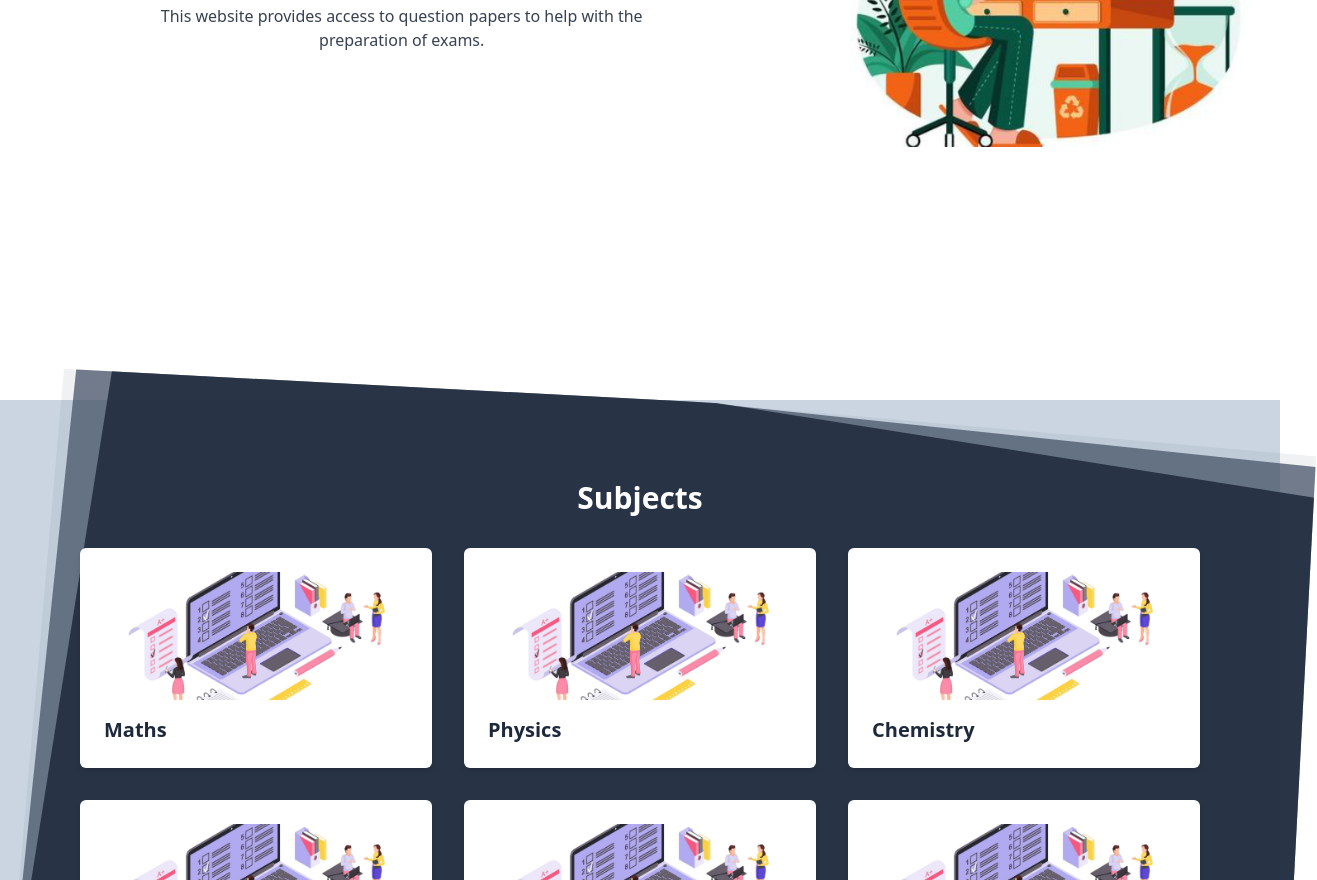
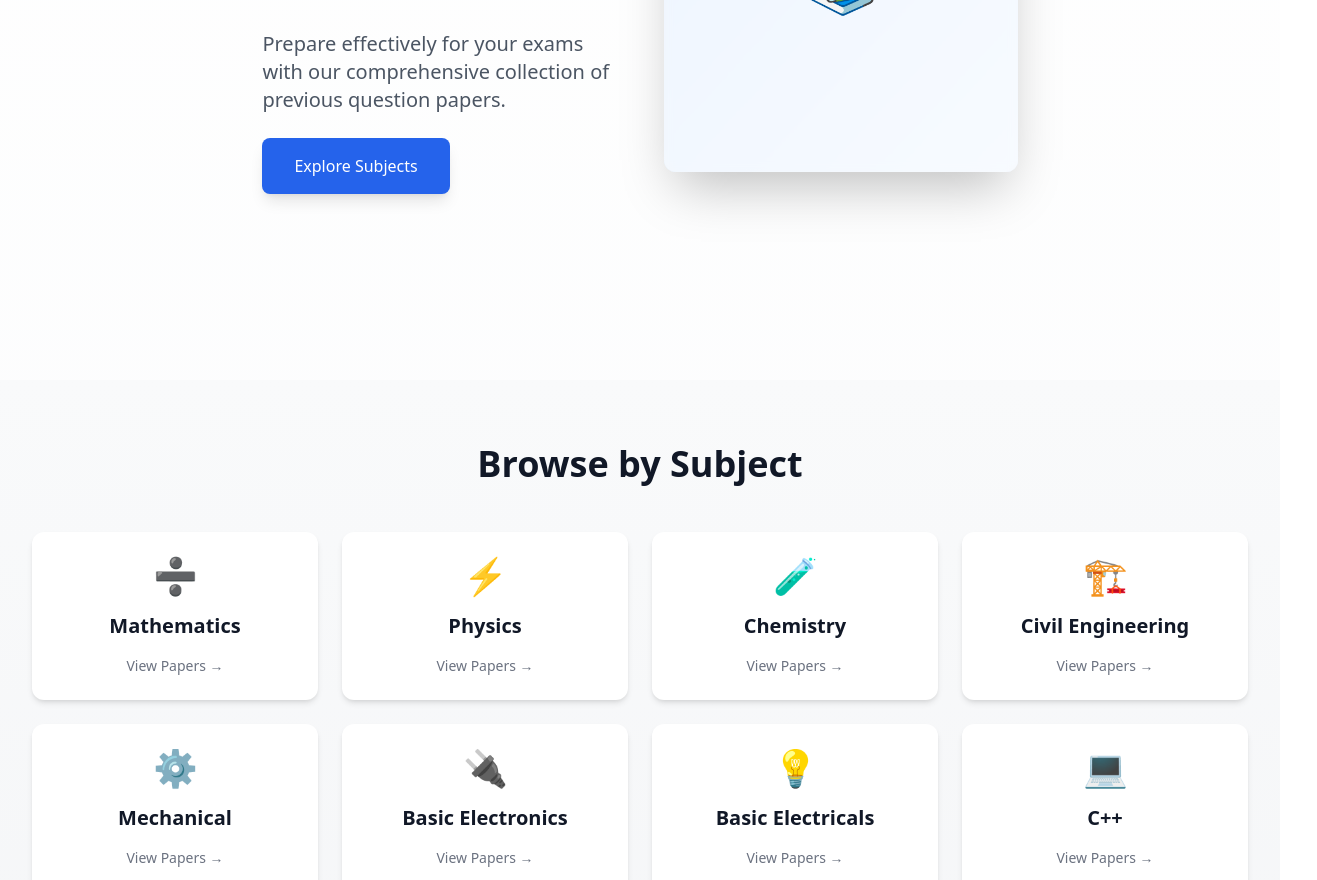
Before and after one commit to nrashmi06/easyaccess2.0, a React (Create React App) app in the folder app/: page / in a window 1280 px wide. Shown: the part 420-1300 px from the top of the page, 1317 px wide, since content can reach past the window. Built offline with nearby package versions, Linux system fonts and the light colour scheme.

Commit message:
Update main.jsx
style : changes in styling

```diff
--- a/app/src/pages/main.jsx
+++ b/app/src/pages/main.jsx
@@ -1,288 +1,120 @@
 import React, { useState, useEffect, useRef } from 'react';
+import { Link } from 'react-router-dom';
 import Navbar from '../../src/components/navbar/Navbar.jsx';
-import img2 from '../images/img2.png'; // Import the image
-import img1 from '../images/img1.png'; // Import the image
-import './mainpage.css'; // Import the CSS file for animations
 import Footer from '../../src/components/footer/contact.jsx';
-import { Link } from 'react-router-dom';
 
 const MainPage = () => {
-  const sectionClassNames = ['section1', 'section2', 'section3'];
   const [loadedImage, setLoadedImage] = useState(null);
-  const [isVisible, setIsVisible] = useState(false);
-  const [isInView, setIsInView] = useState(false);
-  const [slideIn, setSlideIn] = useState(false);
-  const section1Ref = useRef(null);
-  const section2Ref = useRef(null);
+  const [activeSection, setActiveSection] = useState('hero');
+  const heroRef = useRef(null);
+  const subjectsRef = useRef(null);
+
+  const subjects = [
+    { path: '/maths', name: 'Mathematics', icon: '➗' },
+    { path: '/physics', name: 'Physics', icon: '⚡' },
+    { path: '/chem', name: 'Chemistry', icon: '🧪' },
+    { path: '/civil', name: 'Civil Engineering', icon: '🏗️' },
+    { path: '/mech', name: 'Mechanical', icon: '⚙️' },
+    { path: '/be', name: 'Basic Electronics', icon: '🔌' },
+    { path: '/bee', name: 'Basic Electricals', icon: '💡' },
+    { path: '/cpp', name: 'C++', icon: '💻' },
+    { path: '/ld', name: 'Logic Design', icon: '🔧' },
+    { path: '/coi', name: 'COI', icon: '📚' },
+    { path: '/eng', name: 'Technical English', icon: '📝' },
+    { path: '/bio', name: 'Biology', icon: '🧬' },
+    { path: '/python', name: 'Python', icon: '🐍' },
+    { path: '/evs', name: 'EVS', icon: '🌍' }
+  ];
 
   useEffect(() => {
-    setTimeout(() => setSlideIn(true), 100);
+    const observer = new IntersectionObserver(
+      (entries) => {
+        entries.forEach((entry) => {
+          if (entry.isIntersecting) {
+            setActiveSection(entry.target.id);
+          }
+        });
+      },
+      { threshold: 0.5 }
+    );
 
-    return () => {
-      URL.revokeObjectURL(loadedImage);
-    };
-  }, [loadedImage]);
+    [heroRef, subjectsRef].forEach((ref) => {
+      if (ref.current) observer.observe(ref.current);
+    });
 
-  useEffect(() => {
-
-    const fetchImage = async () => {
-      try {
-        const response = await fetch(img2);
-        const blob = await response.blob();
-        setLoadedImage(URL.createObjectURL(blob));
-      } catch (error) {
-        console.error('Error fetching image:', error);
-      }
-    };
-
-    fetchImage();
+    return () => observer.disconnect();
   }, []);
 
-  useEffect(() => {
-    const observer1 = new IntersectionObserver(
-      ([entry]) => {
-        if (entry.isIntersecting) {
-          setIsVisible(true);
-          setSlideIn(false);
-          setTimeout(() => setSlideIn(true), 100);
-        } else {
-          setIsVisible(false);
-        }
-      },
-      { threshold: 0.1 }
-    );
+  return (
+    <div className="min-h-screen bg-gradient-to-b from-white to-gray-50">
+      <Navbar />
 
-    if (section1Ref.current) {
-      observer1.observe(section1Ref.current);
-    }
-
-    return () => {
-      if (section1Ref.current) {
-        observer1.unobserve(section1Ref.current);
-      }
-    };
-  }, [section1Ref]);
-
-  useEffect(() => {
-    const observer2 = new IntersectionObserver(
-      ([entry]) => {
-        setIsInView(entry.isIntersecting);
-      },
-      { threshold: 0.1 }
-    );
-
-    if (section2Ref.current) {
-      observer2.observe(section2Ref.current);
-    }
-
-    return () => {
-      if (section2Ref.current) {
-        observer2.unobserve(section2Ref.current);
-      }
-    };
-  }, [section2Ref]);
-
-  return (
-    <div className='non mb-0 pb-0'>
-      <Navbar sectionClassNames={sectionClassNames} />
-      <div className="page flex flex-col min-h-screen mb-0">
+      {/* Hero Section */}
       <section
-          ref={section1Ref}
-          className="section1 h-screen bg-white flex items-center justify-center"
+        id="hero"
+        ref={heroRef}
+        className="min-h-screen flex items-center justify-center px-4 sm:px-6 lg:px-8"
       >
-          <div className="text-center p-32">
-            <h1 className="text-black text-4xl font-bold mb-4">
-              Gain easy access to question papers
+        <div className="max-w-7xl mx-auto py-12 flex flex-col lg:flex-row items-center gap-12">
+          <div className="flex-1 text-center lg:text-left space-y-6">
+            <h1 className="text-4xl md:text-5xl lg:text-6xl font-bold text-gray-900 animate-fade-in">
+              Access Question Papers
+              <span className="block text-blue-600">With Ease</span>
             </h1>
-            <p className="text-gray-700">
-              This website provides access to question papers to help with the
-              preparation of exams.
+            <p className="text-xl text-gray-600 max-w-2xl mx-auto lg:mx-0">
+              Prepare effectively for your exams with our comprehensive collection of previous question papers.
             </p>
+            <a
+              href="#subjects"
+              className="inline-block px-8 py-4 bg-blue-600 text-white rounded-lg shadow-lg hover:bg-blue-700 transition-all transform hover:scale-105"
+            >
+              Explore Subjects
+            </a>
           </div>
-          <div
-            className={`h-screen bg-opacity-75 flex items-center justify-center m-4 image-container ${
-              isVisible ? 'visible' : ''
-            }`}
-          >
-            {loadedImage && (
-              <img
-                src={loadedImage}
-                alt="Image"
-                className="max-h-full max-w-full"
-              />
-            )}
-          </div>
-        </section>
-        <section
-          ref={section2Ref}
-          className={`section2 bg-slate-300 relative min-h-screen my-5 transition-opacity duration-1000 ${
-            isInView ? 'opacity-100' : 'opacity-0'
-          }`}
-        >
-          <div className="relative z-10 p-20 mr-0">
-            <div className="text-center mb-8">
-              <h2 className="text-white text-3xl font-bold">Subjects</h2>
-            </div>
-            <div className="grid grid-cols-1 md:grid-cols-2 lg:grid-cols-3 gap-8">
-            <Link to="./maths" className="subject-link">
-                <div className="subject-card bg-white p-4 rounded shadow">
-                <img
-                  src={img1}
-                  alt="Subject Image"
-                  className="mb-4 w-full h-32 object-cover rounded"
-                />
-                  <h3 className="text-xl font-bold">Maths</h3>
-                </div>
-              </Link>
-              <Link to="/physics" className="subject-link">
-                <div className="subject-card bg-white p-4 rounded shadow">
-                <img
-                  src={img1}
-                  alt="Subject Image"
-                  className="mb-4 w-full h-32 object-cover rounded"
-                />
-                  <h3 className="text-xl font-bold">Physics</h3>
-                </div>
-              </Link>
-              <Link to="/chem" className="subject-link">
-                <div className="subject-card bg-white p-4 rounded shadow">
-                <img
-                  src={img1}
-                  alt="Subject Image"
-                  className="mb-4 w-full h-32 object-cover rounded"
-                />
-                  <h3 className="text-xl font-bold">Chemistry</h3>
-                </div>
-              </Link>
-              <Link to="/civil" className="subject-link">
-                <div className="subject-card bg-white p-4 rounded shadow">
-                <img
-                  src={img1}
-                  alt="Subject Image"
-                  className="mb-4 w-full h-32 object-cover rounded"
-                />
-                  <h3 className="text-xl font-bold">Civil</h3>
-                </div>
-              </Link>
-              <Link to="/mech" className="subject-link">
-                <div className="subject-card bg-white p-4 rounded shadow">
-                <img
-                  src={img1}
-                  alt="Subject Image"
-                  className="mb-4 w-full h-32 object-cover rounded"
-                />
-                  <h3 className="text-xl font-bold">Mechanical</h3>
-                </div>
-              </Link>
-              <Link to="/be" className="subject-link">
-                <div className="subject-card bg-white p-4 rounded shadow">
-                <img
-                  src={img1}
-                  alt="Subject Image"
-                  className="mb-4 w-full h-32 object-cover rounded"
-                />
-                  <h3 className="text-xl font-bold">Basic Electronics</h3>
-                </div>
-              </Link>
-              <Link to="/bee" className="subject-link">
-                <div className="subject-card bg-white p-4 rounded shadow">
-                <img
-                  src={img1}
-                  alt="Subject Image"
-                  className="mb-4 w-full h-32 object-cover rounded"
-                />
-                  <h3 className="text-xl font-bold">Basic Electricals</h3>
-                </div>
-              </Link>
-              <Link to="/cpp" className="subject-link">
-                <div className="subject-card bg-white p-4 rounded shadow">
-                <img
-                  src={img1}
-                  alt="Subject Image"
-                  className="mb-4 w-full h-32 object-cover rounded"
-                />
-                  <h3 className="text-xl font-bold">CPP</h3>
-                </div>
-              </Link>
-              <Link to="/ld" className="subject-link">
-                <div className="subject-card bg-white p-4 rounded shadow">
-                <img
-                  src={img1}
-                  alt="Subject Image"
-                  className="mb-4 w-full h-32 object-cover rounded"
-                />
-                  <h3 className="text-xl font-bold">Logic Design</h3>
-                </div>
-              </Link>
-              <Link to="/coi" className="subject-link">
-                <div className="subject-card bg-white p-4 rounded shadow">
-                <img
-                  src={img1}
-                  alt="Subject Image"
-                  className="mb-4 w-full h-32 object-cover rounded"
-                />
-                  <h3 className="text-xl font-bold">COI</h3>
-                </div>
-              </Link>
-              <Link to="/eng" className="subject-link">
-                <div className="subject-card bg-white p-4 rounded shadow">
-                <img
-                  src={img1}
-                  alt="Subject Image"
-                  className="mb-4 w-full h-32 object-cover rounded"
-                />
-                  <h3 className="text-xl font-bold">Technical English</h3>
-                </div>
-              </Link>
-              <Link to="/bio" className="subject-link">
-                <div className="subject-card bg-white p-4 rounded shadow">
-                <img
-                  src={img1}
-                  alt="Subject Image"
-                  className="mb-4 w-full h-32 object-cover rounded"
-                />
-                  <h3 className="text-xl font-bold">Biology</h3>
-                </div>
-              </Link>
-              <Link to="/python" className="subject-link">
-                <div className="subject-card bg-white p-4 rounded shadow">
-                <img
-                  src={img1}
-                  alt="Subject Image"
-                  className="mb-4 w-full h-32 object-cover rounded"
-                />
-                  <h3 className="text-xl font-bold">Python</h3>
-                </div>
-              </Link>
-              <Link to="/evs" className="subject-link">
-                <div className="subject-card bg-white p-4 rounded shadow">
-                <img
-                  src={img1}
-                  alt="Subject Image"
-                  className="mb-4 w-full h-32 object-cover rounded"
-                />
-                  <h3 className="text-xl font-bold">EVS</h3>
-                </div>
-              </Link>
-
+          <div className="flex-1 relative">
+            <div className="relative w-full h-96 bg-gradient-to-br from-blue-100 to-blue-50 rounded-xl shadow-2xl overflow-hidden">
+              <div className="absolute inset-0 bg-white/50 backdrop-blur-sm"></div>
+              <div className="absolute inset-0 flex items-center justify-center">
+                <span className="text-6xl">📚</span>
               </div>
             </div>
-          <div
-            className="absolute inset-0 transform rotate-3 opacity-1 overflow-hidden z-0"
-            style={{ perspective: '1000px' }}
-          >
-            <div className="absolute top-0 left-0 w-full h-full bg-slate-500 rotate-2 opacity-10"></div>
-            <div className="absolute top-0 left-0 w-full h-full bg-slate-600 opacity-75 transform rotate-3"></div>
-            <div className="absolute top-0 left-0 w-full h-full bg-slate-800 opacity-85 transform rotate-6"></div>
+          </div>
         </div>
       </section>
 
-        <section className='section3 footer content-evenly flex-col h-full flex-grow overflow-y-clip bottom-0 mb-0 pb-0'>
-      <div className='pb-0 '>
-        <Footer />
+      {/* Subjects Section */}
+      <section
+        id="subjects"
+        ref={subjectsRef}
+        className="min-h-screen py-16 px-4 sm:px-6 lg:px-8 bg-gradient-to-b from-gray-50 to-gray-100"
+      >
+        <div className="max-w-7xl mx-auto">
+          <h2 className="text-3xl md:text-4xl font-bold text-center mb-12 text-gray-900">
+            Browse by Subject
+          </h2>
+          <div className="grid grid-cols-1 md:grid-cols-2 lg:grid-cols-3 xl:grid-cols-4 gap-6">
+            {subjects.map((subject) => (
+              <Link
+                key={subject.path}
+                to={subject.path}
+                className="group"
+              >
+                <div className="h-full bg-white rounded-xl shadow-md hover:shadow-xl transition-all duration-300 p-6 flex flex-col items-center justify-center gap-4 transform hover:-translate-y-1">
+                  <span className="text-4xl">{subject.icon}</span>
+                  <h3 className="text-xl font-semibold text-gray-900 group-hover:text-blue-600 transition-colors">
+                    {subject.name}
+                  </h3>
+                  <span className="text-sm text-gray-500 group-hover:text-blue-500">
+                    View Papers →
+                  </span>
+                </div>
+              </Link>
+            ))}
+          </div>
         </div>
       </section>
-      </div>
+
+      <Footer />
     </div>
   );
 };
```
Lines whose indentation alone changed are shown as unchanged.
